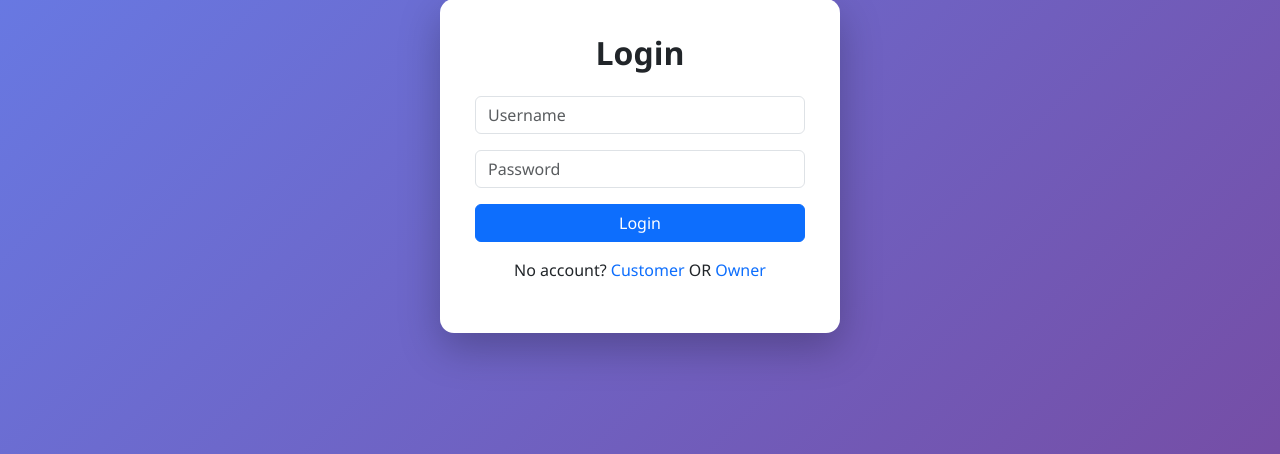
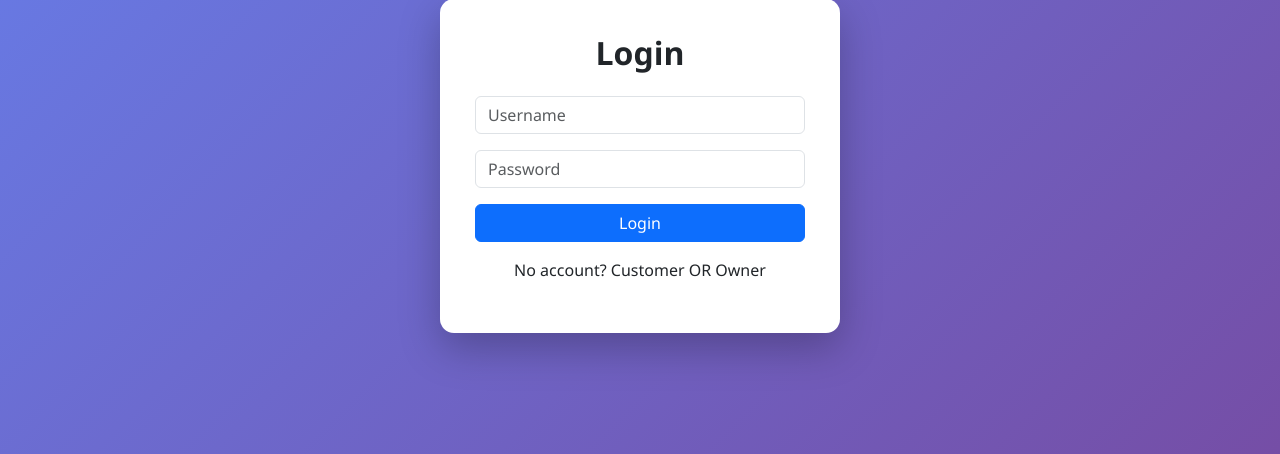
Before and after one commit to rehan0solkar/takego, a Flask app: page /login in a window 1280 px wide. Shown: the part 234-688 px from the top of the page. Run offline with Flask 3, Linux system fonts and the light colour scheme.

```diff
--- a/db.py
+++ b/db.py
@@ -90,4 +90,4 @@ CREATE TABLE IF NOT EXISTS refresh_tokens (
 db.commit()
 db.close()
 
-print("Database Created")
+print("Database.db is created")
--- a/templates/login.html
+++ b/templates/login.html
@@ -22,7 +22,7 @@
         </form>
 
         <p class="text-center mt-3">
-            No account? <a href="/register_customer" class="text-primary">Customer</a> OR <a href="/register_owner" class="text-primary">Owner</a>
+            No account? <a href="/register_customer">Customer</a> OR <a href="/register_owner">Owner</a>
         </p>
     </div>
 </div>
```
Also changed, not shown: static/uploads/apple.png (deleted).
